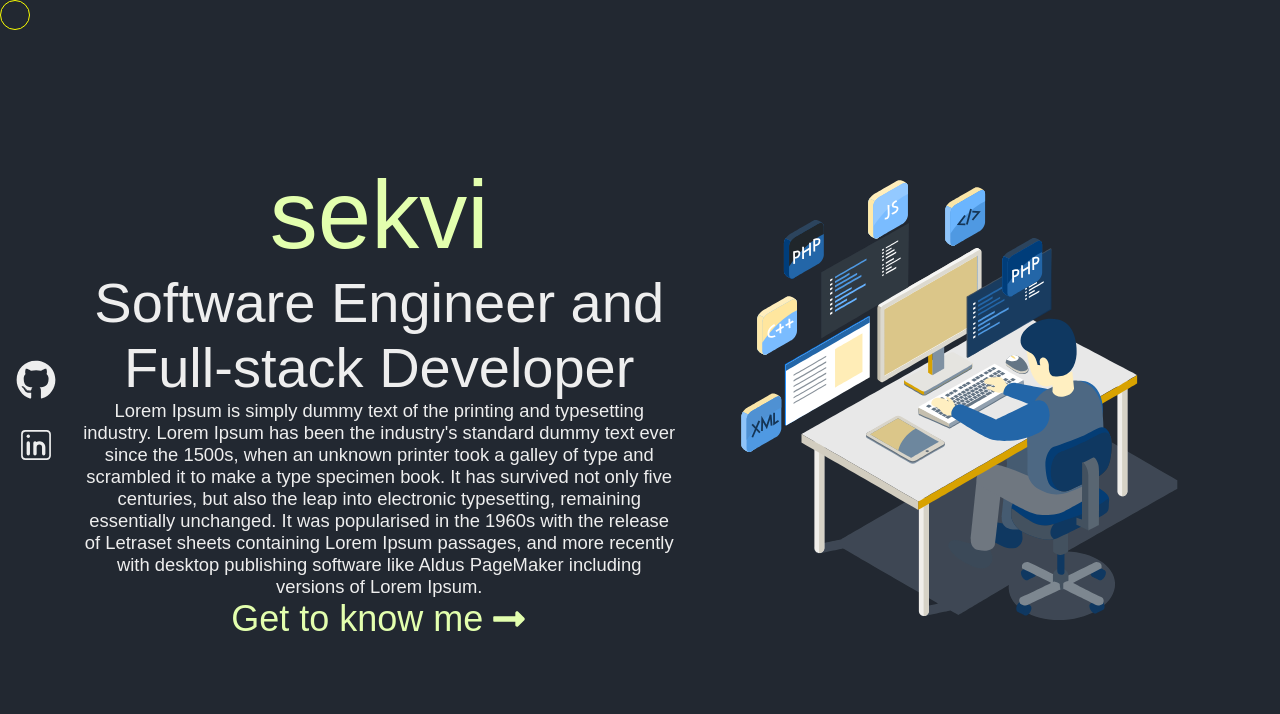
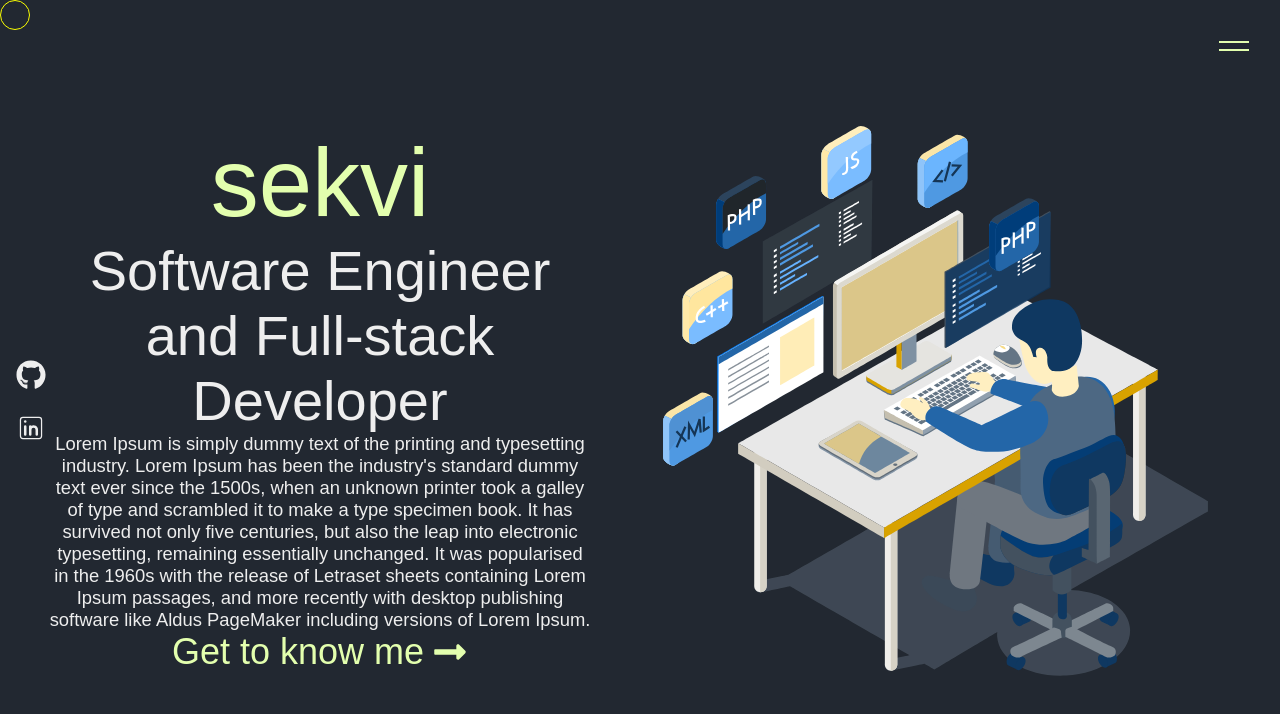
Before and after one commit to sekvi99/portfolio-website, a React (Create React App) app in the folder portfolio-website/portfolio-app/: page /home in a window 1280 px wide. Shown: the top 714 px of the page. Built offline with nearby package versions, Linux system fonts and the light colour scheme; a web font is replaced by a local one.

Commit message:
Prepared navigation menu

```diff
--- a/portfolio-website/portfolio-app/src/App.tsx
+++ b/portfolio-website/portfolio-app/src/App.tsx
@@ -10,6 +10,7 @@ import Home from "./pages/home/Home";
 import Skills from "./pages/skills/Skills";
 import Experience from "./pages/experience/Experience";
 import Cursor from "./components/cursor/cursor";
+import Header from "./components/header/header";
 
 const App: React.FC = (): JSX.Element => {
   const [loadingStatus, setLoadingStatus] = useState(false);
@@ -26,6 +27,7 @@ const App: React.FC = (): JSX.Element => {
         {/* TODO HANDLE Loader */}
         {/* <AnimatePresence>{loadingStatus ? null : <Loader />}</AnimatePresence> */}
         <Cursor />
+        <Header />
         <Routes>
           <Route path="/" element={<Navigate to="/home" />} />
           <Route path="/home" element={<Home />} />
--- a/portfolio-website/portfolio-app/src/components/cursor/cursor.scss
+++ b/portfolio-website/portfolio-app/src/components/cursor/cursor.scss
@@ -9,6 +9,7 @@ $cursorSize: 30px;
     border: 1px solid var(--primary-highlight-color);
     border-radius: 50%;
     pointer-events: none;
+    z-index: var(--z-tooltip);
 }
 
 .content:hover ~ .cursor {
--- /dev/null
+++ b/portfolio-website/portfolio-app/src/components/header/header.scss
@@ -0,0 +1,70 @@
+@import "../../styles/mixins.scss";
+
+@mixin transformHamburger($degreeNumber, $topPixelAmount) {
+  transform: rotate($degreeNumber);
+  top: $topPixelAmount;
+}
+
+:root {
+  --menu-desktop-size: 60px;
+  --menu-mobile-size: 40px;
+}
+
+.header {
+  padding: 1rem;
+  position: fixed;
+  right: 0;
+  z-index: var(--z-tooltip);
+
+  .button {
+    width: var(--menu-desktop-size);
+    height: var(--menu-desktop-size);
+    border-radius: 50%;
+    background-color: transparent;
+    cursor: pointer;
+    @include flexCenter;
+    @include defaultTransition;
+
+    @include mobile {
+      width: var(--menu-mobile-size);
+      height: var(--menu-mobile-size);
+    }
+
+    &:hover {
+        background-color: var(--title-color);
+    }
+  }
+
+  .burger {
+    width: 100%;
+    &::after,
+    &::before {
+      content: "";
+      display: block;
+      height: 2px;
+      width: 50%;
+      margin: auto;
+      background-color: var(--header-text-color);
+      position: relative;
+      @include defaultTransition;
+    }
+
+    &::after {
+      top: -5px;
+    }
+
+    &::before {
+      top: 5px;
+    }
+  }
+
+  .active-menu {
+    &::after {
+      @include transformHamburger(45deg, -1px);
+    }
+
+    &::before {
+      @include transformHamburger(-45deg, 0px);
+    }
+  }
+}
--- /dev/null
+++ b/portfolio-website/portfolio-app/src/components/header/header.tsx
@@ -0,0 +1,30 @@
+import { AnimatePresence } from "framer-motion";
+import React, { useState } from "react";
+import "./header.scss";
+import Navigation from "./nav/navigation";
+
+const Header: React.FC = (): JSX.Element => {
+  const [isActive, setIsActive] = useState(false);
+
+  return (
+    <>
+      <div className="menu">
+        <div className="header">
+          <div
+            onClick={() => {
+              setIsActive(!isActive);
+            }}
+            className="button"
+          >
+            <div
+              className={`${isActive ? "burger active-menu" : "burger"}`}
+            ></div>
+          </div>
+        </div>
+      </div>
+      <AnimatePresence mode="wait">{isActive && <Navigation />}</AnimatePresence>
+    </>
+  );
+};
+
+export default Header;
--- /dev/null
+++ b/portfolio-website/portfolio-app/src/components/header/nav/navigation.motion.ts
@@ -0,0 +1,17 @@
+import { Variants } from "framer-motion";
+
+interface NavigationAnimation extends Variants {
+  initial: AnimationVariant;
+  enter: AnimationVariant;
+  exit: AnimationVariant;
+}
+
+interface AnimationVariant {
+  [key: string]: any;
+}
+
+export const navigationAnimation: NavigationAnimation = {
+  initial: { y: "-100%" },
+  enter: { y: "0%", transition: { duration: 0.8, ease: [0.76, 0, 0.24, 1] } },
+  exit: { y: "-100%", transition: { duration: 0.8, ease: [0.76, 0, 0.24, 1] } },
+};
--- /dev/null
+++ b/portfolio-website/portfolio-app/src/components/header/nav/navigation.scss
@@ -0,0 +1,35 @@
+@import "../../../styles/mixins.scss";
+
+.navigation {
+  @include fullScreenCover;
+  @include flexCenter;
+  flex-direction: column;
+  position: fixed;
+  z-index: var(--z-base);
+  right: 0;
+  top: 0;
+  background-color: var(--primary-color-light);
+
+  .navigation-header {
+    font-size: var(--big-font-size);
+    border-bottom: 2px solid var(--header-text-color);
+    color: var(--text-color);
+  }
+
+  .links-container {
+    margin-top: 1rem;
+    @include flexCenter;
+    flex-direction: column;
+
+    .link {
+      color: inherit;
+      cursor: pointer;
+      font-size: var(--h1-font-size);
+      @include defaultTransition;
+
+      &:hover {
+        color: var(--header-text-color);
+      }
+    }
+  }
+}
--- /dev/null
+++ b/portfolio-website/portfolio-app/src/components/header/nav/navigation.tsx
@@ -0,0 +1,32 @@
+import React from "react";
+import { PAGES } from "../../../utils/consts/pages";
+import "./navigation.scss";
+import { navigationAnimation } from "./navigation.motion";
+import { motion } from "framer-motion";
+
+const Navigation: React.FC = (): JSX.Element => {
+  return (
+    <motion.div
+      variants={navigationAnimation}
+      animate="enter"
+      exit="exit"
+      initial="initial"
+      className="navigation"
+    >
+      <div className="navigation-header">
+        <p>Navigation</p>
+      </div>
+
+      {/* TODO Prepare animation for link */}
+      <motion.div className="links-container">
+        {PAGES.map((page, index) => (
+          <motion.a key={index} href={page} className="link">
+            {page}
+          </motion.a>
+        ))}
+      </motion.div>
+    </motion.div>
+  );
+};
+
+export default Navigation;
--- a/portfolio-website/portfolio-app/src/components/socials/socials.scss
+++ b/portfolio-website/portfolio-app/src/components/socials/socials.scss
@@ -1,8 +1,8 @@
 @import "../../styles/mixins.scss";
 
 :root {
-    --social-size-default:  40px;
-    --social-size-mobile: 30px;
+    --social-size-default:  30px;
+    --social-size-mobile: 20px;
 }
 
 .socials-container {
--- a/portfolio-website/portfolio-app/src/pages/home/home.scss
+++ b/portfolio-website/portfolio-app/src/pages/home/home.scss
@@ -14,6 +14,7 @@
   padding: var(--sections-gap);
 
   .hero-info-container {
+    @include flexCenter;
     text-align: center;
     max-width: 50%;
     flex: 1;
@@ -69,7 +70,7 @@
   }
 
   .animation-container {
-    min-width: 40%;
+    min-width: 50%;
   }
 
   @include mobile {
@@ -77,7 +78,7 @@
 
     .hero-info-container,
     .animation-container {
-      max-width: 80%;
+      max-width: 90%;
     }
   }
 }
```
